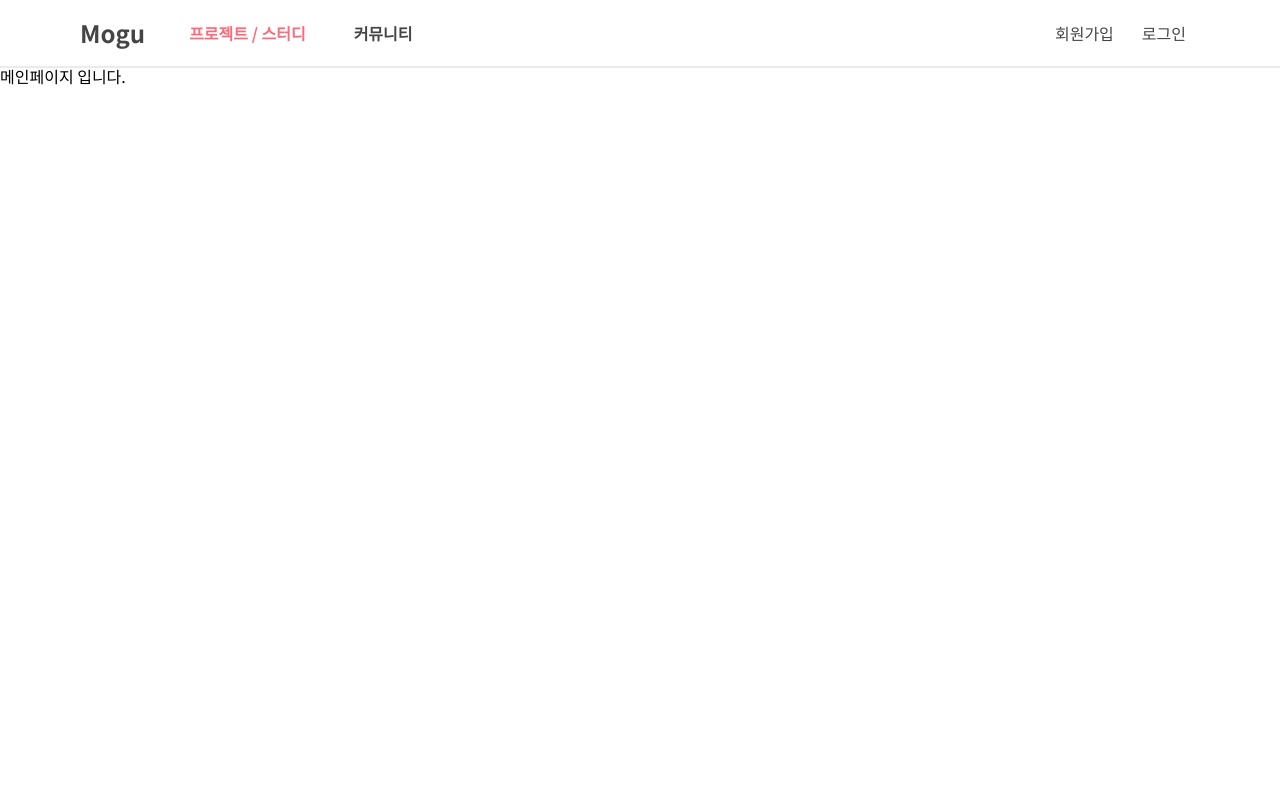
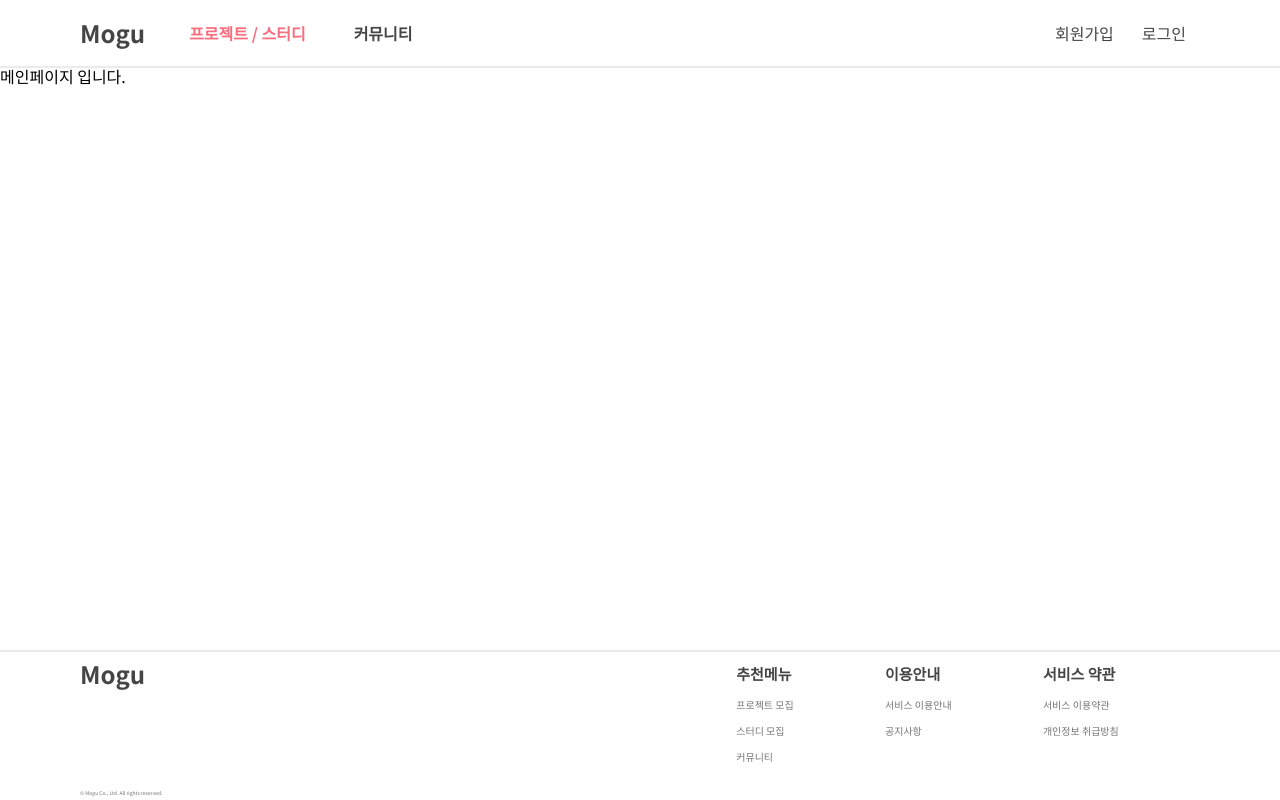
Before and after one commit to MoguProject/mogu-front, a Next.js app: page / in a window 1280 px wide. Built offline with nearby package versions, Linux system fonts and the light colour scheme.

Commit message:
✨ [#5] feat: Desktop Footer Component 구현

```diff
--- /dev/null
+++ b/components/Layout/Footer/index.tsx
@@ -0,0 +1,48 @@
+import { Logo } from '../Header/styled';
+import {
+  FooterLeft,
+  FooterStyled,
+  FooterWrapper,
+  FooterRight,
+  FooterTitle,
+  FooterSubTitle,
+  FooterSection,
+} from './styled';
+const Footer = () => {
+  return (
+    <FooterWrapper>
+      <FooterStyled>
+        <FooterLeft>
+          <Logo>Mogu</Logo>
+          <p>© Mogu Co., Ltd. All rights reserved.</p>
+        </FooterLeft>
+        <FooterRight>
+          <FooterSection>
+            <FooterTitle>추천메뉴</FooterTitle>
+            <FooterSubTitle>
+              <li>프로젝트 모집</li>
+              <li>스터디 모집</li>
+              <li>커뮤니티</li>
+            </FooterSubTitle>
+          </FooterSection>
+          <FooterSection>
+            <FooterTitle>이용안내</FooterTitle>
+            <FooterSubTitle>
+              <li>서비스 이용안내</li>
+              <li>공지사항</li>
+            </FooterSubTitle>
+          </FooterSection>
+          <FooterSection>
+            <FooterTitle>서비스 약관</FooterTitle>
+            <FooterSubTitle>
+              <li>서비스 이용약관</li>
+              <li>개인정보 취급방침</li>
+            </FooterSubTitle>
+          </FooterSection>
+        </FooterRight>
+      </FooterStyled>
+    </FooterWrapper>
+  );
+};
+
+export default Footer;
--- /dev/null
+++ b/components/Layout/Footer/styled.ts
@@ -0,0 +1,75 @@
+import styled from 'styled-components';
+
+export const FooterWrapper = styled.footer`
+  width: 100%;
+  height: 150px;
+  background-color: ${(props) => props.theme.colors.white};
+  border-top: 2px solid ${(props) => props.theme.colors.border};
+  color: ${(props) => props.theme.colors.primary};
+  position: absolute;
+  bottom: 0;
+`;
+// 하단 고정 코드 개선 필요
+// position: absolute;
+// bottom: 0;
+
+export const FooterStyled = styled.div`
+  width: 100%;
+  height: 100%;
+  max-width: 1140px;
+  display: flex;
+  justify-content: space-between;
+  margin: 0 auto;
+  padding-top: 10px;
+  padding-left: 10px;
+`;
+
+export const FooterLeft = styled.div`
+  width: 50%;
+  display: flex;
+  flex-direction: column;
+  justify-content: space-between;
+  padding-bottom: 5px;
+  p {
+    color: ${(props) => props.theme.colors.secondary};
+    font-size: 5px;
+  }
+`;
+export const FooterRight = styled.div`
+  display: flex;
+  justify-content: space-evenly;
+  width: 50%;
+`;
+export const FooterSection = styled.section`
+  display: flex;
+  flex-direction: column;
+  align-items: flex-start;
+  padding: 0;
+  gap: 10px;
+`;
+
+export const FooterTitle = styled.span`
+  display: flex;
+  align-items: center;
+  font-weight: 700;
+  font-size: 15px;
+  line-height: 23px;
+  color: ${(props) => props.theme.colors.primary};
+`;
+
+export const FooterSubTitle = styled.ul`
+  display: flex;
+  flex-direction: column;
+  align-items: flex-start;
+  padding: 0;
+  gap: 6px;
+
+  li {
+    font-weight: 400;
+    font-size: 10px;
+    line-height: 20px;
+    display: flex;
+    align-items: center;
+    color: ${(props) => props.theme.colors.secondary};
+  }
+`;
--- a/pages/index.tsx
+++ b/pages/index.tsx
@@ -1,11 +1,13 @@
 import { NextPage } from 'next';
 import Header from '../components/Layout/Header';
+import Footer from '../components/Layout/Footer';
 
 const Home: NextPage = () => {
   return (
     <>
       <Header />
       <div>메인페이지 입니다.</div>
+      <Footer />
     </>
   );
 };
```
